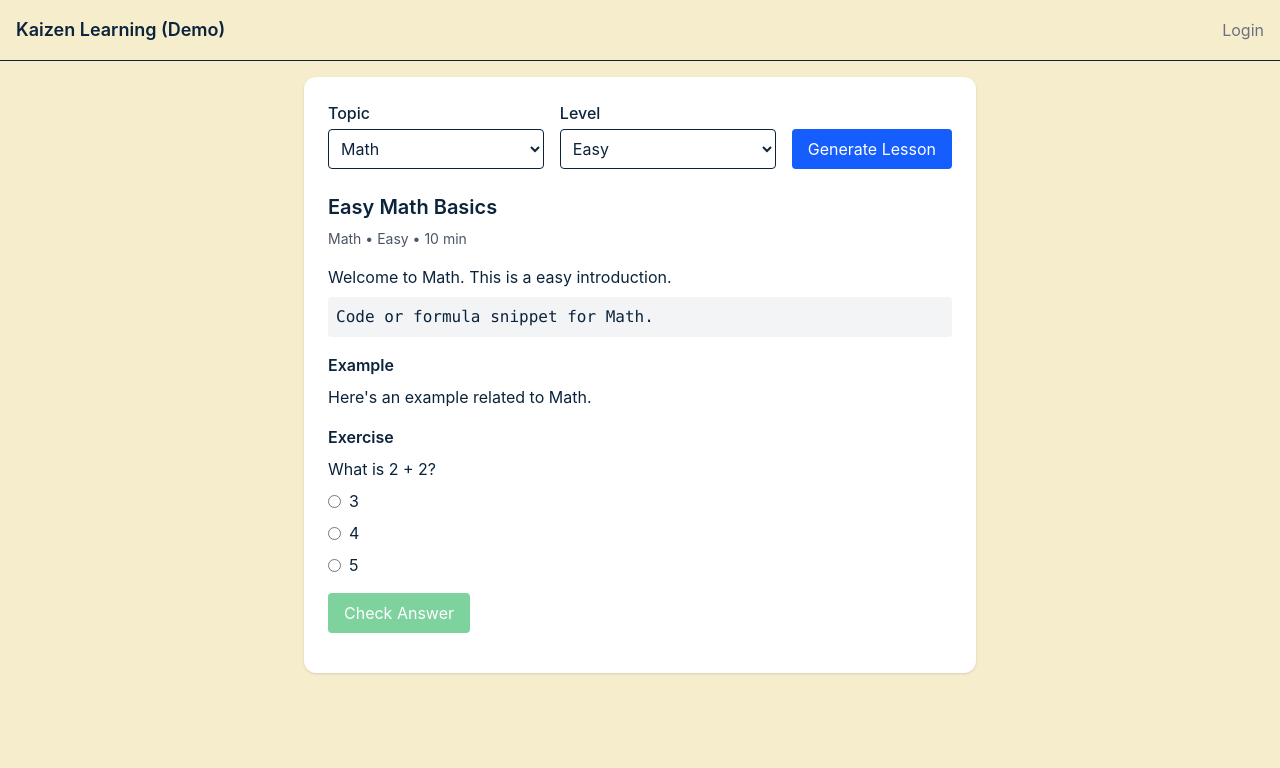
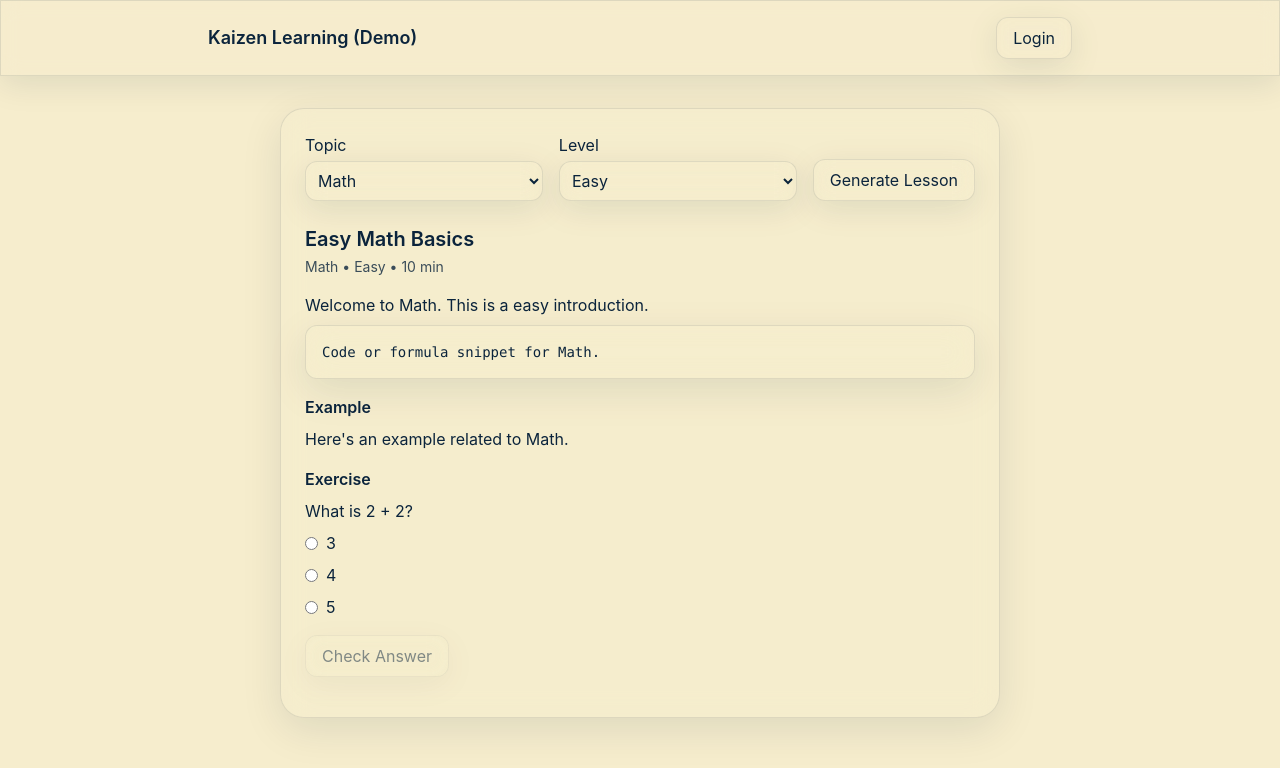
Before and after one commit to NolanEssertaize/portfolio-front, a Next.js app: page /kaizen in a window 1280 px wide. Both pictures are taken after a click on the button "Generate Lesson". Shown: the top 768 px of the page. Built offline with nearby package versions, Linux system fonts and the light colour scheme.

Commit message:
Add Kaizen demo page with loading and mock API

```diff
--- a/src/app/api/lesson/route.ts
+++ b/src/app/api/lesson/route.ts
@@ -1,17 +1,22 @@
 import { NextResponse } from 'next/server';
 import type { LessonSchema } from '@/lib/lessonSchema';
 
+function shouldReturnInvalid(topic: LessonSchema['topic'], level: LessonSchema['level']) {
+  const key = (topic + level).split('').reduce((acc, c) => acc + c.charCodeAt(0), 0);
+  return key % 20 === 0;
+}
+
 export async function POST(req: Request) {
-  const { topic, level } = (await req.json()) as { topic: LessonSchema['topic']; level: LessonSchema['level']; };
+  const { topic, level } = (await req.json()) as {
+    topic: LessonSchema['topic'];
+    level: LessonSchema['level'];
+  };
 
-  // simulate delay between 1.5-2s
-  const delay = 1500 + Math.random() * 500;
-  await new Promise((res) => setTimeout(res, delay));
+  await new Promise((res) => setTimeout(res, 1700));
 
-  // 5% chance of invalid JSON
-  if (Math.random() < 0.05) {
+  if (shouldReturnInvalid(topic, level)) {
     const invalid: Omit<LessonSchema, 'exercise'> & {
-      exercise: Omit<LessonSchema['exercise'], 'answer_index'>
+      exercise: Omit<LessonSchema['exercise'], 'answer_index'>;
     } = {
       title: `${level} ${topic} Lesson`,
       duration_min: 10,
@@ -24,8 +29,8 @@ export async function POST(req: Request) {
         type: 'single_choice',
         choices: ['Option A', 'Option B', 'Option C'],
         explain_correct: 'Good job!',
-        explain_incorrect: 'Not quite.'
-      }
+        explain_incorrect: 'Not quite.',
+      },
     };
     return NextResponse.json(invalid);
   }
@@ -36,20 +41,21 @@ export async function POST(req: Request) {
     topic,
     level,
     lesson: [
-      { type: 'text', content: `Welcome to ${topic}. This is a ${level.toLowerCase()} introduction.` },
-      { type: 'code', lang: 'text', content: `Code or formula snippet for ${topic}.` }
+      {
+        type: 'text',
+        content: `Welcome to ${topic}. This is a ${level.toLowerCase()} introduction.`,
+      },
+      { type: 'code', lang: 'text', content: `Code or formula snippet for ${topic}.` },
     ],
-    example: [
-      { type: 'text', content: `Here's an example related to ${topic}.` }
-    ],
+    example: [{ type: 'text', content: `Here's an example related to ${topic}.` }],
     exercise: {
       question: `What is 2 + 2?`,
       type: 'single_choice',
       choices: ['3', '4', '5'],
       answer_index: 1,
       explain_correct: '4 is the correct answer.',
-      explain_incorrect: 'Incorrect. The right answer is 4.'
-    }
+      explain_incorrect: 'Incorrect. The right answer is 4.',
+    },
   };
 
   return NextResponse.json(lesson);
--- a/src/app/kaizen/page.tsx
+++ b/src/app/kaizen/page.tsx
@@ -1,6 +1,7 @@
 'use client';
 
 import { useState } from 'react';
+import BreathingLoader from '@/components/kaizen/BreathingLoader';
 import { lessonSchema, type LessonSchema, type LessonBlock } from '@/lib/lessonSchema';
 
 export default function KaizenPage() {
@@ -32,8 +33,7 @@ export default function KaizenPage() {
       if (!parsed.success) throw new Error('Invalid');
       setLesson(parsed.data);
       setStatus('success');
-    } catch (e) {
-      console.error(e);
+    } catch {
       setStatus('error');
     }
   };
@@ -49,26 +49,35 @@ export default function KaizenPage() {
       return <p key={idx} className="mb-2">{block.content}</p>;
     }
     return (
-      <pre key={idx} className="mb-2 p-2 bg-gray-100 rounded overflow-x-auto"><code>{block.content}</code></pre>
+      <pre
+        key={idx}
+        className="card-glass rounded-xl p-4 mb-2 overflow-x-auto font-mono text-sm"
+      >
+        <code>{block.content}</code>
+      </pre>
     );
   };
 
   return (
-    <div className="min-h-screen flex flex-col items-center">
-      <header className="w-full flex justify-between items-center p-4 border-b">
+    <div className="min-h-screen flex flex-col">
+      <header className="glass-effect">
+        <div className="max-w-4xl mx-auto flex justify-between items-center p-4">
           <h1 className="text-lg font-semibold">Kaizen Learning (Demo)</h1>
-        <button className="text-gray-500 cursor-not-allowed">Login</button>
+          <button className="btn-glass px-4 py-2 rounded-xl cursor-not-allowed" disabled>Login</button>
+        </div>
       </header>
-      <main className="w-full flex justify-center p-4">
-        <div className="w-full max-w-2xl bg-white rounded-xl shadow p-6">
+      <main className="flex-1 w-full">
+        <div className="max-w-3xl mx-auto px-4 sm:px-6 py-8">
+          <div className="card-glass rounded-3xl p-6">
             <div className="flex flex-wrap gap-4 mb-6">
               <div className="flex flex-col flex-1 min-w-[150px]">
-              <label htmlFor="topic" className="font-medium">Topic</label>
+                <label htmlFor="topic" className="mb-1">Topic</label>
                 <select
                   id="topic"
-                className="mt-1 p-2 border rounded"
+                  className="glass-effect rounded-xl p-2"
                   value={topic}
                   onChange={(e) => setTopic(e.target.value as Topic)}
+                  disabled={status === 'loading'}
                 >
                   {topics.map((t) => (
                     <option key={t} value={t}>{t}</option>
@@ -76,12 +85,13 @@ export default function KaizenPage() {
                 </select>
               </div>
               <div className="flex flex-col flex-1 min-w-[150px]">
-              <label htmlFor="level" className="font-medium">Level</label>
+                <label htmlFor="level" className="mb-1">Level</label>
                 <select
                   id="level"
-                className="mt-1 p-2 border rounded"
+                  className="glass-effect rounded-xl p-2"
                   value={level}
                   onChange={(e) => setLevel(e.target.value as Level)}
+                  disabled={status === 'loading'}
                 >
                   {levels.map((l) => (
                     <option key={l} value={l}>{l}</option>
@@ -91,16 +101,16 @@ export default function KaizenPage() {
               <button
                 onClick={handleGenerate}
                 disabled={status === 'loading'}
-              className="self-end px-4 py-2 bg-blue-600 text-white rounded disabled:opacity-50"
+                className="btn-glass px-4 py-2 rounded-xl self-end disabled:opacity-50"
               >
                 Generate Lesson
               </button>
             </div>
 
             {status === 'error' && (
-            <div className="p-3 mb-4 rounded bg-red-100 text-red-800 flex items-center justify-between">
+              <div className="card-glass p-3 mb-4 rounded-xl border-l-4 border-[var(--accent)] text-sm flex items-center justify-between">
                 <span>Couldn&apos;t generate a valid lesson. Try again.</span>
-              <button onClick={handleGenerate} className="ml-4 px-3 py-1 border rounded">
+                <button onClick={handleGenerate} className="btn-glass px-3 py-1 rounded-xl ml-4">
                   Retry
                 </button>
               </div>
@@ -108,8 +118,8 @@ export default function KaizenPage() {
 
             {status === 'success' && lesson && (
               <div>
-              <h2 className="text-xl font-semibold mb-2">{lesson.title}</h2>
-              <p className="text-sm text-gray-600 mb-4">{lesson.topic} • {lesson.level} • {lesson.duration_min} min</p>
+                <h2 className="text-xl font-semibold mb-1">{lesson.title}</h2>
+                <p className="text-sm opacity-80 mb-4">{lesson.topic} • {lesson.level} • {lesson.duration_min} min</p>
                 <div className="mb-4">
                   {lesson.lesson.map(renderBlock)}
                 </div>
@@ -129,6 +139,7 @@ export default function KaizenPage() {
                           value={idx}
                           checked={selectedChoice === idx}
                           onChange={() => setSelectedChoice(idx)}
+                          disabled={status === 'loading'}
                         />
                         <span>{choice}</span>
                       </label>
@@ -136,29 +147,34 @@ export default function KaizenPage() {
                   </div>
                   <button
                     onClick={handleCheckAnswer}
-                  disabled={selectedChoice === null}
-                  className="mt-4 px-4 py-2 bg-green-600 text-white rounded disabled:opacity-50"
+                    disabled={selectedChoice === null || status === 'loading'}
+                    className="btn-glass px-4 py-2 mt-4 rounded-xl disabled:opacity-50"
                   >
                     Check Answer
                   </button>
                   <div className="mt-4" aria-live="polite">
                     {grade === 'correct' && (
-                    <div className="p-3 rounded bg-green-100 text-green-800">{lesson.exercise.explain_correct}</div>
+                      <div className="card-glass p-3 rounded-xl border-l-4 border-[var(--secondary)]">
+                        {lesson.exercise.explain_correct}
+                      </div>
                     )}
                     {grade === 'incorrect' && (
-                    <div className="p-3 rounded bg-red-100 text-red-800">{lesson.exercise.explain_incorrect}</div>
+                      <div className="card-glass p-3 rounded-xl border-l-4 border-[var(--accent)]">
+                        {lesson.exercise.explain_incorrect}
+                      </div>
                     )}
                   </div>
                 </div>
               </div>
             )}
           </div>
+        </div>
       </main>
 
       {status === 'loading' && (
-        <div className="fixed inset-0 flex flex-col items-center justify-center backdrop-blur-sm bg-gradient-to-br from-gray-700/40 to-gray-900/40">
-          <div className="w-16 h-16 bg-blue-600 rounded-full animate-breathe" />
-          <p className="mt-4 text-white">Generating your lesson…</p>
+        <div className="fixed inset-0 flex flex-col items-center justify-center glass-effect-strong bg-[var(--background)]/60">
+          <BreathingLoader />
+          <p className="mt-4">Generating your lesson…</p>
         </div>
       )}
     </div>
--- /dev/null
+++ b/src/components/kaizen/BreathingLoader.tsx
@@ -0,0 +1,3 @@
+export default function BreathingLoader() {
+  return <div className="w-16 h-16 rounded-full bg-[var(--primary)] animate-breathe" />;
+}
```
Lines whose indentation alone changed are shown as unchanged.
